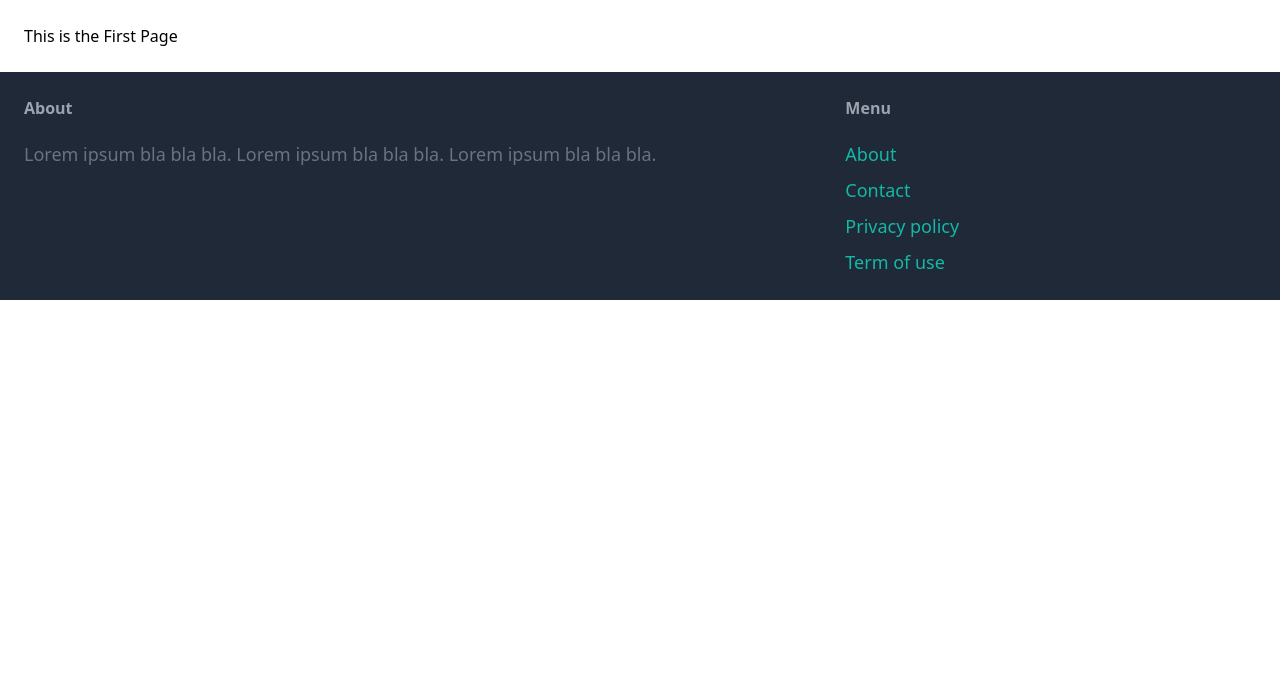
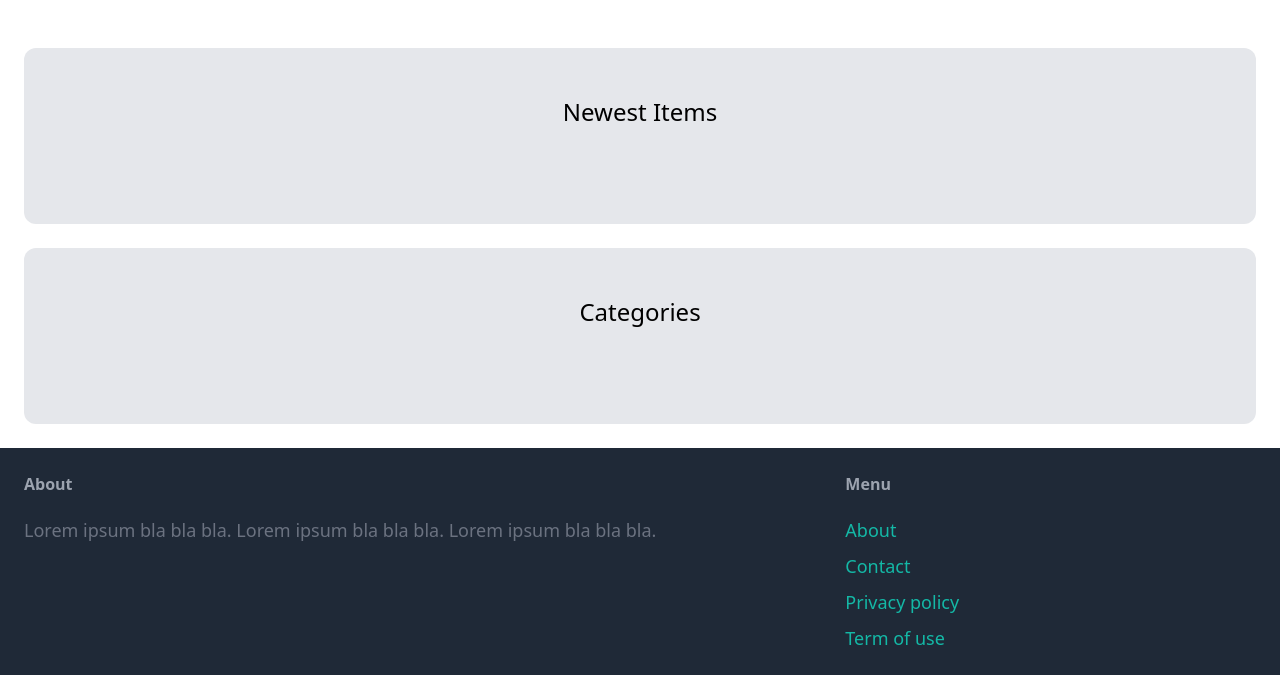
Before and after one commit to Sai-Deepak-1/Project-1, a Django app: page / in a window 1280 px wide. Shown: the part 77-752 px from the top of the page. Run offline with Django 5.2, Linux system fonts and the light colour scheme; data that the repository does not hold is empty; some libraries are stand-ins or nearby versions.

Commit message:
Added new Changes in Code

```diff
--- a/OnlineMarketplace/OnlineMarketplace/settings.py
+++ b/OnlineMarketplace/OnlineMarketplace/settings.py
@@ -118,6 +118,8 @@ USE_TZ = True
 # https://docs.djangoproject.com/en/5.0/howto/static-files/
 
 STATIC_URL = "static/"
+MEDIA_URL = "media/"
+MEDIA_ROOT = BASE_DIR / "media"
 
 # Default primary key field type
 # https://docs.djangoproject.com/en/5.0/ref/settings/#default-auto-field
--- a/OnlineMarketplace/OnlineMarketplace/urls.py
+++ b/OnlineMarketplace/OnlineMarketplace/urls.py
@@ -1,3 +1,5 @@
+from django.conf import settings
+from django.conf.urls.static import static
 from django.contrib import admin
 from django.urls import path
 
@@ -7,4 +9,4 @@ urlpatterns = [
     path("", index, name="index"),
     path("contact/", contact, name="contact"),
     path("admin/", admin.site.urls),
-]
+] + static(settings.MEDIA_URL, document_root = settings.MEDIA_ROOT)
--- a/OnlineMarketplace/core/templates/core/index.html
+++ b/OnlineMarketplace/core/templates/core/index.html
@@ -3,5 +3,39 @@
 {% block title%}Welcome{% endblock %}
 
 {% block content %}
-<h1>This is the First Page</h1>
+    <div class="mt-6 px-6 py-12 bg-gray-200 rounded-xl">
+        <h2 class="mb-12 text-2xl text-center">Newest Items</h2>
+        <div class = "grid grid-cols-3 gap-3">
+            {% for item in items %}
+                <div>
+                    <a href = "#">
+                        <div>
+                            <img src = "{{ item.image.url }}" class= "rounded-t-xl">
+                            <div class="p-6 bg-white rounded-b-xl">
+                                <h2 class="text-2xl">{{ item.name }}</h2>
+                                <p class="text-gray-500">Price: {{ item.price }}</p>
+                            </div>
+                        </div>
+                    </a>
+                </div>
+            {% endfor %}
+        </div>
+    </div>
+    <div class="mt-6 px-6 py-12 bg-gray-200 rounded-xl">
+        <h2 class="mb-12 text-2xl text-center">Categories</h2>
+        <div class = "grid grid-cols-3 gap-3">
+            {% for category in categories %}
+                <div>
+                    <a href = "#">
+                        <div>
+                            <div class="p-6 bg-white rounded-xl">
+                                <h2 class="text-2xl">{{ category.name }}</h2>
+                                <p class="text-gray-500">{{ category.items.count }} items</p>
+                            </div>
+                        </div>
+                    </a>
+                </div>
+            {% endfor %}
+        </div>
+    </div>
 {% endblock %}
--- a/OnlineMarketplace/core/views.py
+++ b/OnlineMarketplace/core/views.py
@@ -1,8 +1,14 @@
 from django.shortcuts import render
-
+from item.models import Category, Item
 
 def index(request):
-    return render(request, "core/index.html")
+    items = Item.objects.filter(is_sold = False)[0:6]
+    categories = Category.objects.all()
+
+    return render(request, "core/index.html",{
+        'categories' : categories,
+        'items' : items
+    })
 
 
 def contact(request):
--- a/OnlineMarketplace/item/models.py
+++ b/OnlineMarketplace/item/models.py
@@ -24,3 +24,6 @@ class Item(models.Model):
     is_sold = models.BooleanField(default=False)
     created_by = models.ForeignKey(User, related_name="items", on_delete=models.CASCADE)
     created_at = models.DateTimeField(auto_now_add=True)
+
+    def __str__(self):
+        return self.name
```
Also changed, not shown: OnlineMarketplace/item/templates/item/detail.html (added, +11 -0 lines), OnlineMarketplace/item/urls.py (added, +7 -0 lines), OnlineMarketplace/item/views.py (+8 -2 lines).
